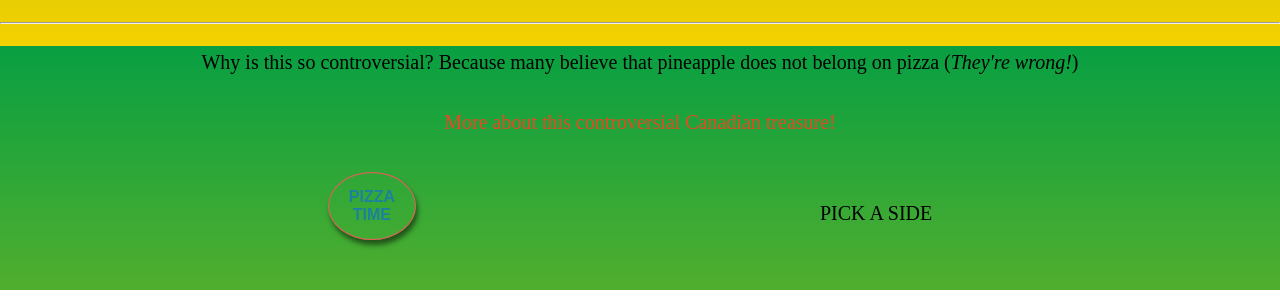
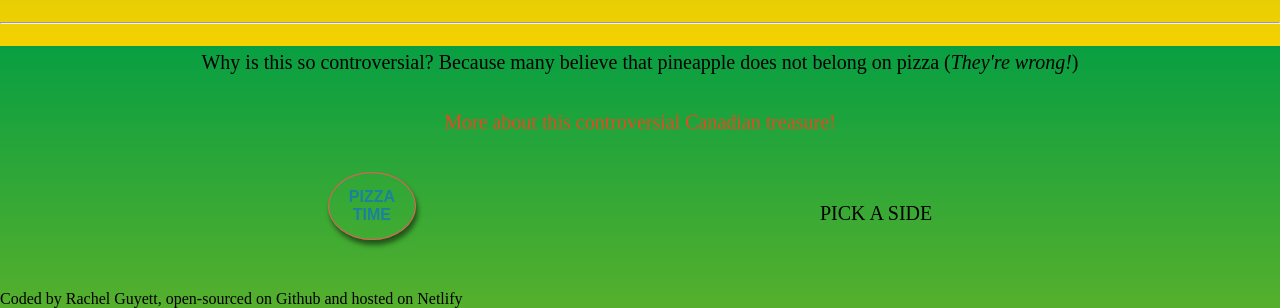
Before and after one commit to RGuy2025/Hawaiian-Pizza-Page, a plain HTML site: page index.html in a window 1280 px wide. Shown: the part 754-1062 px from the top of the page. Drawn offline with Linux system fonts and the light colour scheme.

Commit message:
added footer

```diff
--- a/index.html
+++ b/index.html
@@ -133,6 +133,7 @@
     </button>
     <span class="side">PICK A SIDE </span>
   </div>
+  <footer> Coded by Rachel Guyett, open-sourced on Github and hosted on Netlify</footer>
   <script>
     function join() {
       let name = prompt("What is your name?");
```
